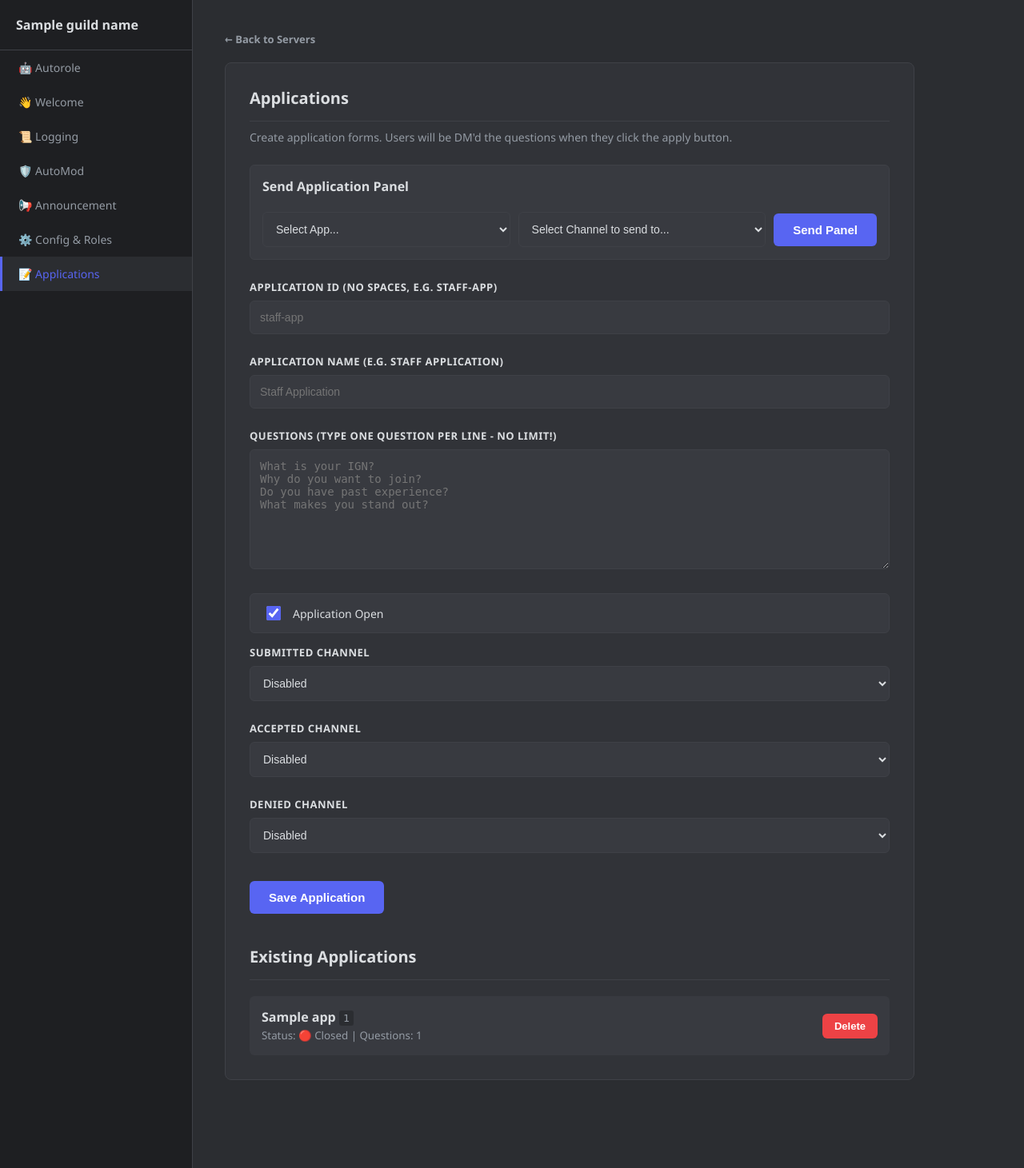
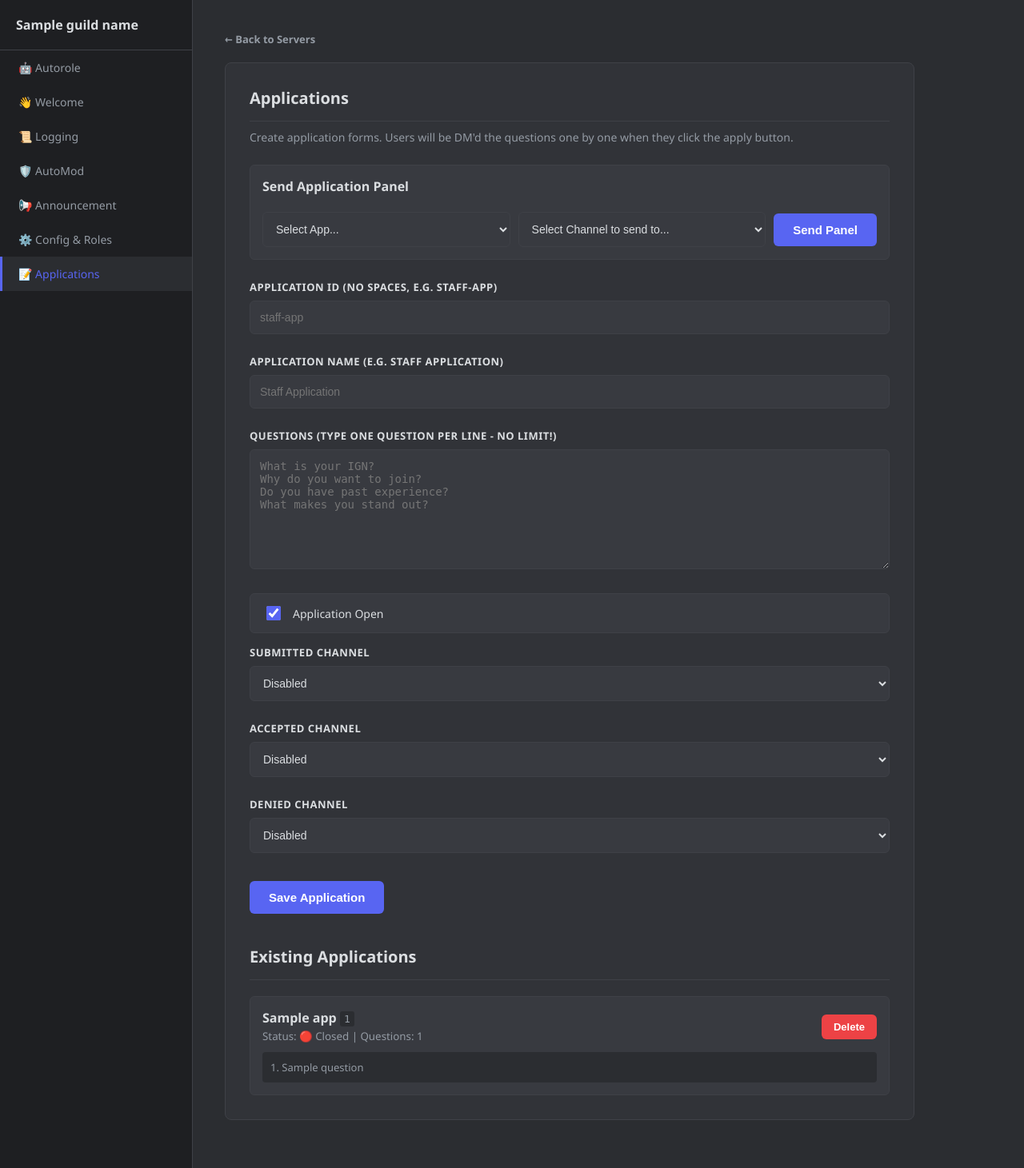
Before and after one commit to ODAY-DEBUG/bot-dashboard, a Flask app: template templates/settings.html in a window 1280 px wide, after a click on "📝 Applications". Shown: the whole page at 80% size. Run offline with Flask 3, Linux system fonts and the light colour scheme; the template is opened without the code that fills it: most values are stand-ins (such as "Sample title", 1, 10 or a date in 2020).

Commit message:
SMall Fixes

```diff
--- a/templates/settings.html
+++ b/templates/settings.html
@@ -194,10 +194,11 @@
             <button type="submit">Save Config</button>
         </form>
     </div>
+
     <!-- APPLICATIONS CARD -->
     <div id="applications" class="card">
         <h3>Applications</h3>
-        <p>Create application forms. Users will be DM'd the questions when they click the apply button.</p>
+        <p>Create application forms. Users will be DM'd the questions one by one when they click the apply button.</p>
 
         <!-- Send Panel Section -->
         <div style="background-color: var(--input-bg); padding: 15px; border-radius: 6px; margin-bottom: 25px; border: 1px solid var(--border);">
@@ -277,7 +278,8 @@
         <h3 style="margin-top: 40px;">Existing Applications</h3>
         <div style="display: flex; flex-direction: column; gap: 10px;">
             {% for app in settings.applications %}
-            <div style="background-color: var(--input-bg); padding: 15px; border-radius: 6px; display: flex; justify-content: space-between; align-items: center;">
+            <div style="background-color: var(--input-bg); padding: 15px; border-radius: 6px; border: 1px solid var(--border);">
+                <div style="display: flex; justify-content: space-between; align-items: center; margin-bottom: 10px;">
                     <div>
                         <strong>{{ app.app_name }}</strong> <code style="color:var(--text-muted); background:var(--bg-main); padding:2px 5px; border-radius:3px;">{{ app.app_id }}</code><br>
                         <small style="color: var(--text-muted);">Status: {% if app.is_open %}🟢 Open{% else %}🔴 Closed{% endif %} | Questions: {{ app.questions|length }}</small>
@@ -288,12 +290,15 @@
                         <button type="submit" class="danger" style="margin:0; padding: 8px 15px; font-size: 13px;">Delete</button>
                     </form>
                 </div>
+                <div style="background-color: var(--bg-main); padding: 10px; border-radius: 4px; font-size: 13px; color: var(--text-muted);">
+                    {% for q in app.questions %}
+                    <div>{{ loop.index }}. {{ q }}</div>
+                    {% endfor %}
+                </div>
+            </div>
             {% endfor %}
             {% if not settings.applications %}
-            <small style="color: var(--text-muted);">
-    	    	Status: {% if app.is_open %}🟢 Open{% else %}🔴 Closed{% endif %} | Questions: {{ app.questions|length }}<br>
-    	    	{% for q in app.questions %}{{ loop.index }}. {{ q }}<br>{% endfor %}
-	    </small>
+            <p style="color:var(--text-muted); font-size:14px;">No applications created yet.</p>
             {% endif %}
         </div>
     </div>
```
Lines whose indentation alone changed are shown as unchanged.
